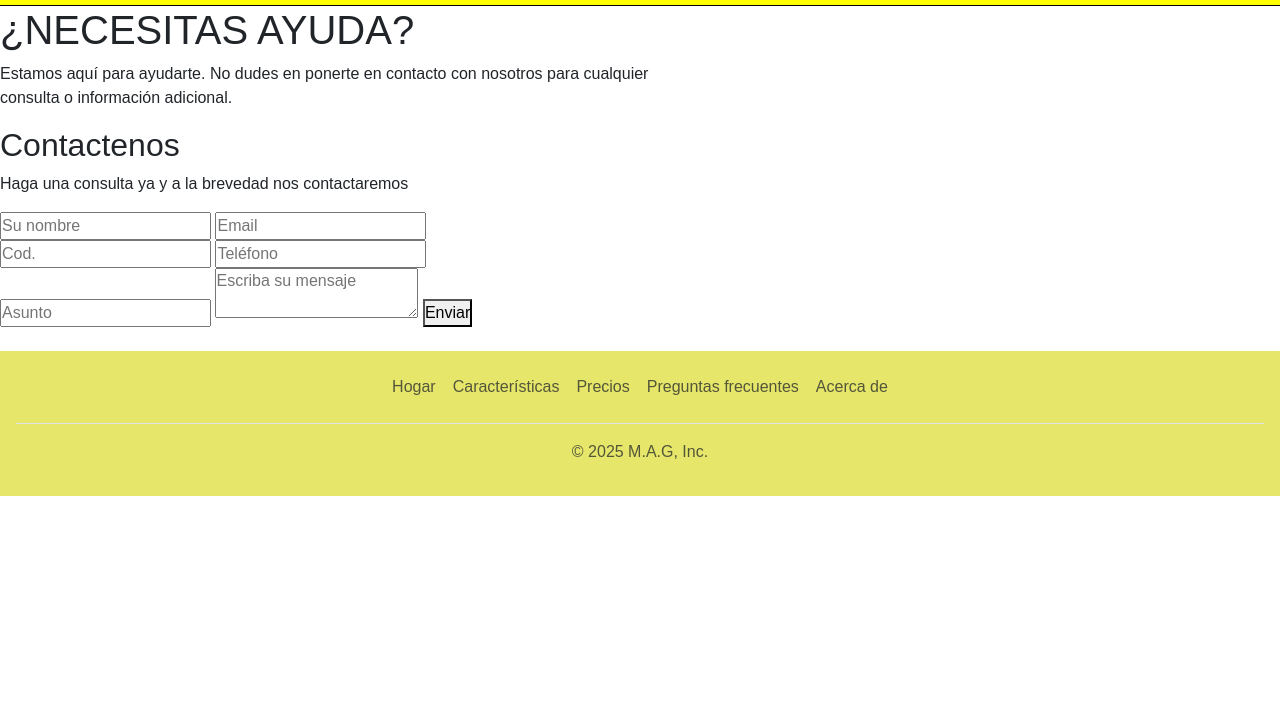
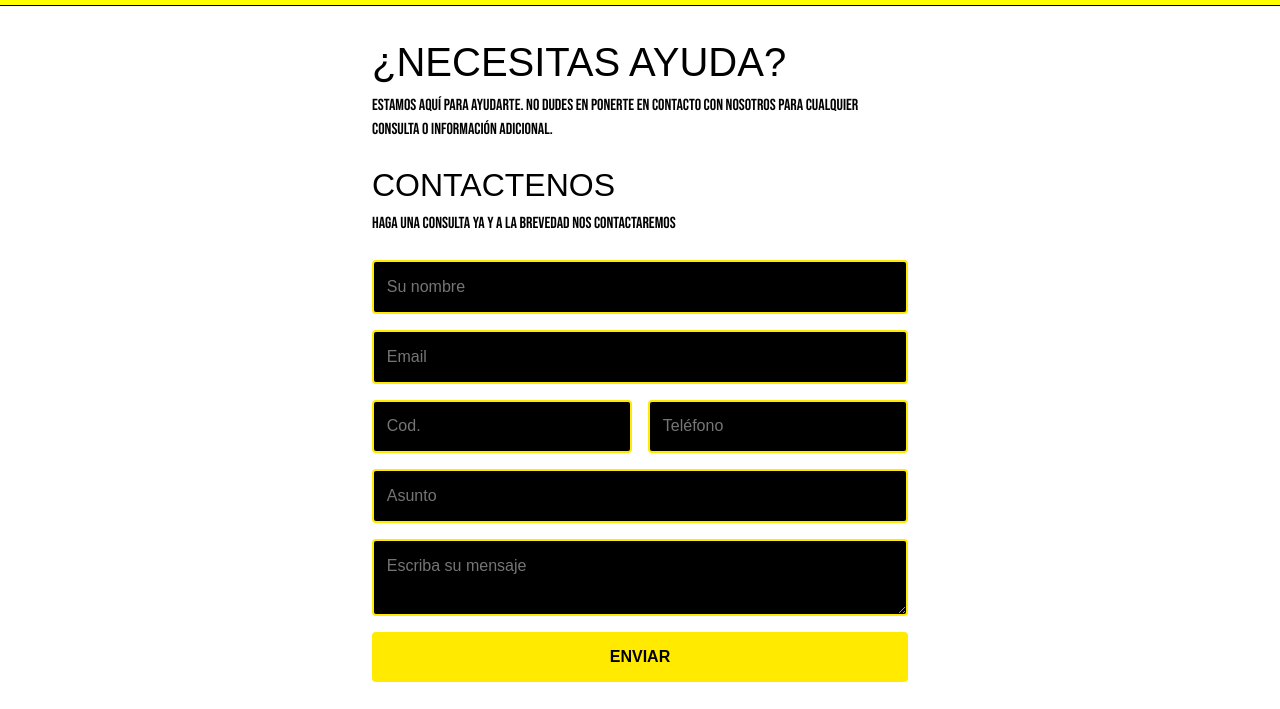
Before and after one commit to andresgarcia-2/trabajo-final, a website: page pages/contacto.html in a window 1280 px wide. Shown: the part 91-800 px from the top of the page. Drawn offline with nearby package versions, Linux system fonts and the light colour scheme; a web font is replaced by a local one.

Commit message:
pagina contacto

```diff
--- a/sass/style.scss
+++ b/sass/style.scss
@@ -859,3 +859,80 @@ img {
 
     }
 }
+
+$color-fondo: #ffffff;
+$color-input-fondo: #000000;
+$color-texto: #ffffff;
+$color-acento: #ffea00; // amarillo
+
+.contacto {
+    background-color: $color-fondo;
+    color: $color-texto;
+    padding: 2rem;
+    max-width: 600px;
+    margin: auto;
+    font-family: sans-serif;
+
+    h1 {
+        color: black;
+    }
+
+    h2 {
+        font-family: "Bungee Inline", sans-serif;
+        font-weight: 400;
+        font-style: normal;
+        color:black;
+        text-transform: uppercase;
+    }
+
+    p {
+        font-family: "Bebas Neue", sans-serif;
+        font-weight: 400;
+        font-style: normal;
+        margin-bottom: 1.5rem;
+        color:black;
+    }
+
+    form {
+        display: flex;
+        flex-direction: column;
+        gap: 1rem;
+
+        input,
+        textarea {
+            background-color: $color-input-fondo;
+            color: $color-texto;
+            border: 2px solid $color-acento;
+            padding: 0.8rem;
+            font-size: 1rem;
+            border-radius: 4px;
+        }
+
+        .telefono {
+            display: flex;
+            gap: 1rem;
+
+            input {
+                flex: 1;
+            }
+        }
+
+        .captcha {
+            text-align: center;
+            padding: 1rem;
+            border: 1px dashed $color-acento;
+        }
+
+        button {
+            background-color: $color-acento;
+            color: #000;
+            border: none;
+            padding: 0.8rem;
+            cursor: pointer;
+            font-weight: bold;
+            text-transform: uppercase;
+            border-radius: 4px;
+            transition: background-color 0.3s ease;
+        }
+    }
+}
```
Also changed, not shown: css/style.css, 1 other file.
